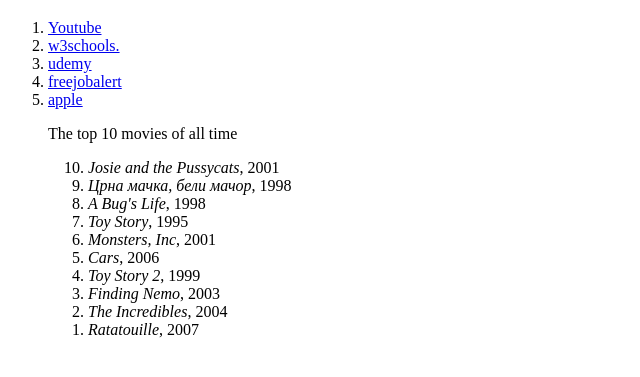
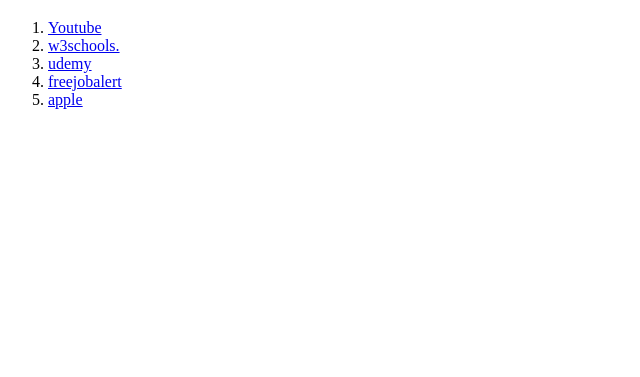
Before and after one commit to Satyanarayan-Parida/The-Complete-2024-Web-Development-Bootcamp, a plain HTML site: page 3.2 Anchor Elements/index.html in a window 1280 px wide. Shown: the part 61-438 px from the top of the page, without its empty margins (0-640 px from the left). Drawn offline with Linux system fonts and the light colour scheme.

```diff
--- a/3.2 Anchor Elements/index.html
+++ b/3.2 Anchor Elements/index.html
@@ -16,21 +16,5 @@
     <li><a href="https://www.apple.com/in/">apple</a></li>
  </ol>
 
- <figure>
-    <figcaption>The top 10 movies of all time</figcaption>
-    <ol reversed>
-     <li><cite>Josie and the Pussycats</cite>, 2001</li>
-     <li><cite lang="sh">Црна мачка, бели мачор</cite>, 1998</li>
-     <li><cite>A Bug's Life</cite>, 1998</li>
-     <li><cite>Toy Story</cite>, 1995</li>
-     <li><cite>Monsters, Inc</cite>, 2001</li>
-     <li><cite>Cars</cite>, 2006</li>
-     <li><cite>Toy Story 2</cite>, 1999</li>
-     <li><cite>Finding Nemo</cite>, 2003</li>
-     <li><cite>The Incredibles</cite>, 2004</li>
-     <li><cite>Ratatouille</cite>, 2007</li>
-
-    </ol>
-   </figure>
 </body>
 </html>
```
Also changed, not shown: 3.1 Nesting and Indentation/index.html (+1 -1 lines).
